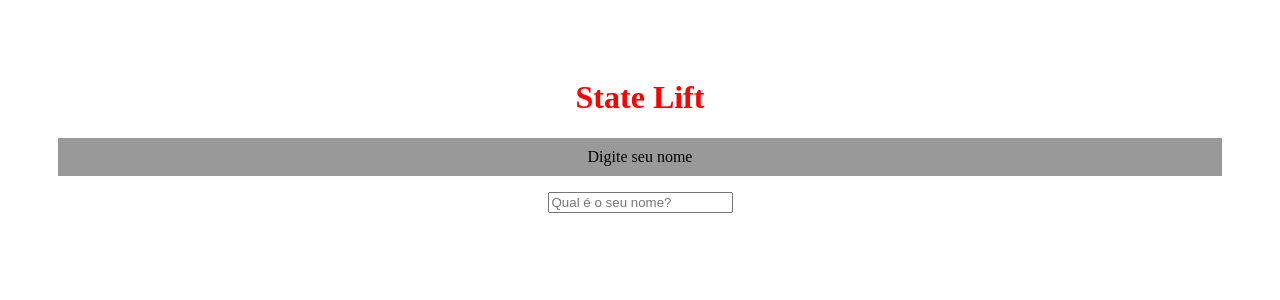
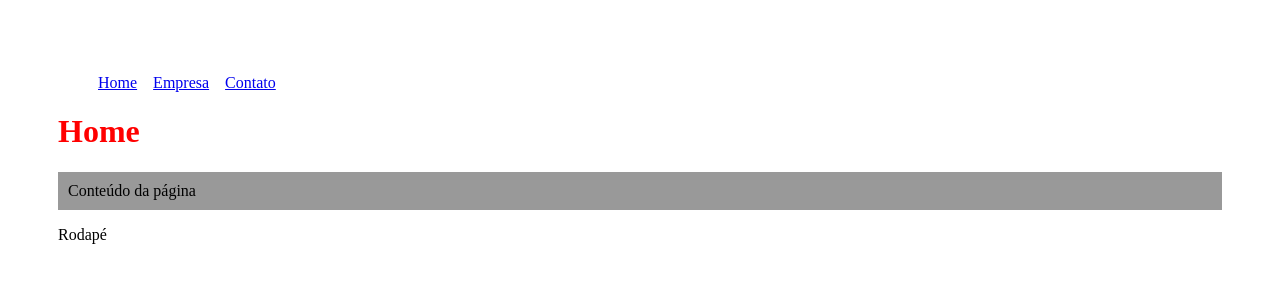
Before and after one commit to BarbasPedro/Curso-React, a React (Create React App) app: page / in a window 1280 px wide. Shown: the top 300 px of the page. Built offline with nearby package versions, Linux system fonts and the light colour scheme.

Commit message:
React Router, Switch, Link

```diff
--- a/package.json
+++ b/package.json
@@ -11,9 +11,9 @@
   "dependencies": {
     "react": "^18.0.0",
     "react-dom": "^18.0.0",
-    "react-scripts": "^5.0.0"
+    "react-router-dom": "^5.3.4",
+    "react-scripts": "^5.0.1"
   },
-  "devDependencies": {},
   "browserslist": {
     "production": [
       ">0.2%",
--- a/src/App.js
+++ b/src/App.js
@@ -1,18 +1,22 @@
-import { useState } from 'react'
-import './App.css'
-import SeuNome from './components/SeuNome'
-import Saudacao from './components/Saudacao'
+import { BrowserRouter as Router, Switch, Route, Link } from "react-router-dom"
+import Home from "./pages/Home"
+import Empresa from "./pages/Empresa"
+import Contato from "./pages/Contato"
+import NavBar from "./pages/layout/Navbar"
+import Footer from "./pages/layout/Footer"
 
-  function App() {
-    const[nome, setNome] = useState()
-
-    return(
-      <div className='App'>
-        <h1>State Lift</h1>
-        <SeuNome setNome={setNome} />
-        <Saudacao nome={nome} />
-      </div>
-    )
-  }
+function App() {
+  return(
+    <Router>
+      <NavBar />
+      <Switch>
+        <Route exact path="/"><Home /></Route>
+        <Route path="/empresa"> <Empresa /> </Route>
+        <Route path="/contato"> <Contato /> </Route>
+      </Switch>
+      <Footer />
+    </Router>
+  )
+}
 
 export default App
--- /dev/null
+++ b/src/pages/Contato.js
@@ -0,0 +1,10 @@
+const Contato = () => {
+  return (
+    <div>
+      <h1>Contato</h1>
+      <p>Conteúdo da página</p>
+    </div>
+  )
+}
+
+export default Contato
--- /dev/null
+++ b/src/pages/Empresa.js
@@ -0,0 +1,10 @@
+const Empresa = () => {
+  return (
+    <div>
+      <h1>Empresa</h1>
+      <p>Conteúdo da página</p>
+    </div>
+  )
+}
+
+export default Empresa
--- /dev/null
+++ b/src/pages/Home.js
@@ -0,0 +1,10 @@
+const Home = () => {
+  return (
+    <div>
+      <h1>Home</h1>
+      <p>Conteúdo da página</p>
+    </div>
+  )
+}
+
+export default Home
--- /dev/null
+++ b/src/pages/layout/Footer.js
@@ -0,0 +1,10 @@
+import { Link } from 'react-router-dom'
+
+
+const Footer = () => {
+  return(
+    <footer>Rodapé</footer>
+  )
+}
+
+export default Footer
--- /dev/null
+++ b/src/pages/layout/Navbar.js
@@ -0,0 +1,14 @@
+import { Link } from 'react-router-dom'
+import styles from './Navbar.module.css'
+
+const NavBar = () => {
+  return (
+  <ul className={styles.list}>
+    <li className={styles.item}><Link to="/">Home</Link></li>
+    <li  className={styles.item}><Link to="/empresa">Empresa</Link></li>
+    <li  className={styles.item}><Link to="/contato">Contato</Link></li>
+  </ul>
+  )
+}
+
+export default NavBar
--- /dev/null
+++ b/src/pages/layout/Navbar.module.css
@@ -0,0 +1,8 @@
+.list {
+  display: flex;
+  list-style: none;
+}
+
+.item {
+  margin-right: 1rem;
+}
```
Also changed, not shown: 2 other files (tests, documents, lock files or other folders).
